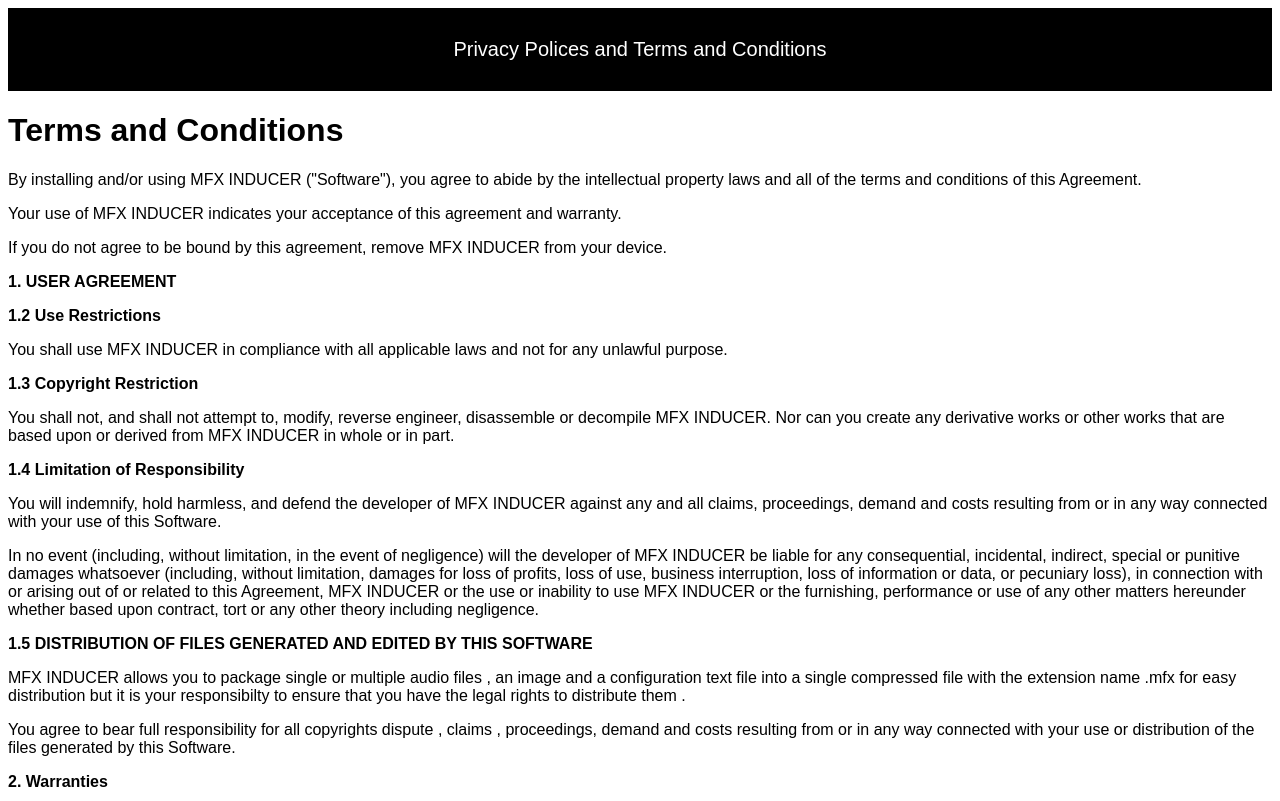
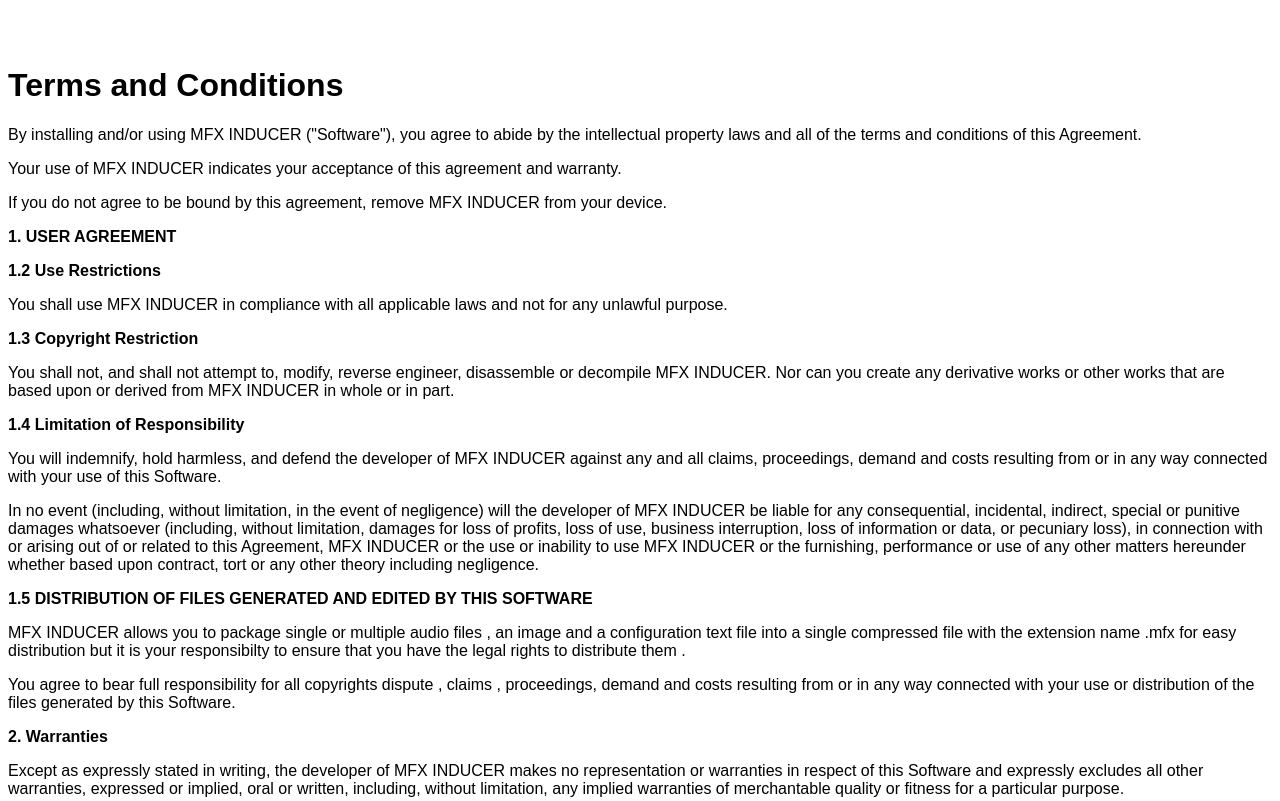
Before and after one commit to knowledgebread/mfx.app, a plain HTML site: page index.html in a window 1280 px wide. Shown: the top 801 px of the page. Drawn offline with Linux system fonts and the light colour scheme.

Commit message:
Update index.html

```diff
--- a/index.html
+++ b/index.html
@@ -15,20 +15,12 @@
 
 /* Style the header */
 header {
-  background-color: #000;
-  padding: 30px;
-  text-align: center;
-  font-size: 20px;
-  color: white;
-}
-
-/* Style the footer */
-footer {
-  background-color: #777;
+  ackground-color: #777;
   padding: 10px;
   text-align: center;
   color: white;
 }
+
 
 /* Responsive layout - makes the two columns/boxes stack on top of each other instead of next to each other, on small screens */
 @media (max-width: 600px) {
@@ -107,9 +99,5 @@
    <p>The developer of MFX INDUCER may update the Privacy Policy from time to time. Thus, you are advised to review this page periodically for any changes. The developer of MFX INDUCER will notify you of any changes by posting the new Privacy Policy on this page. These changes are effective immediately after they are posted on this page.</p>
 
 
-<footer>
-  <p>Footer</p>
-</footer>
-
 </body>
 </html>
```
